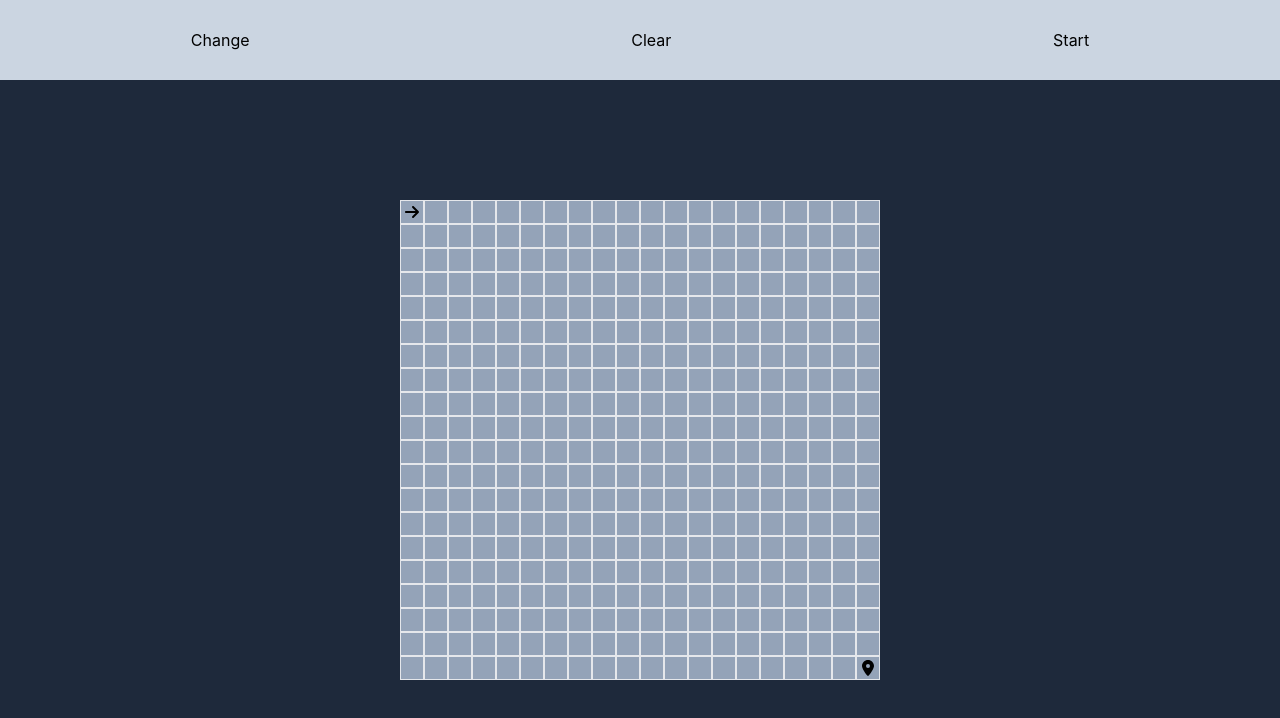
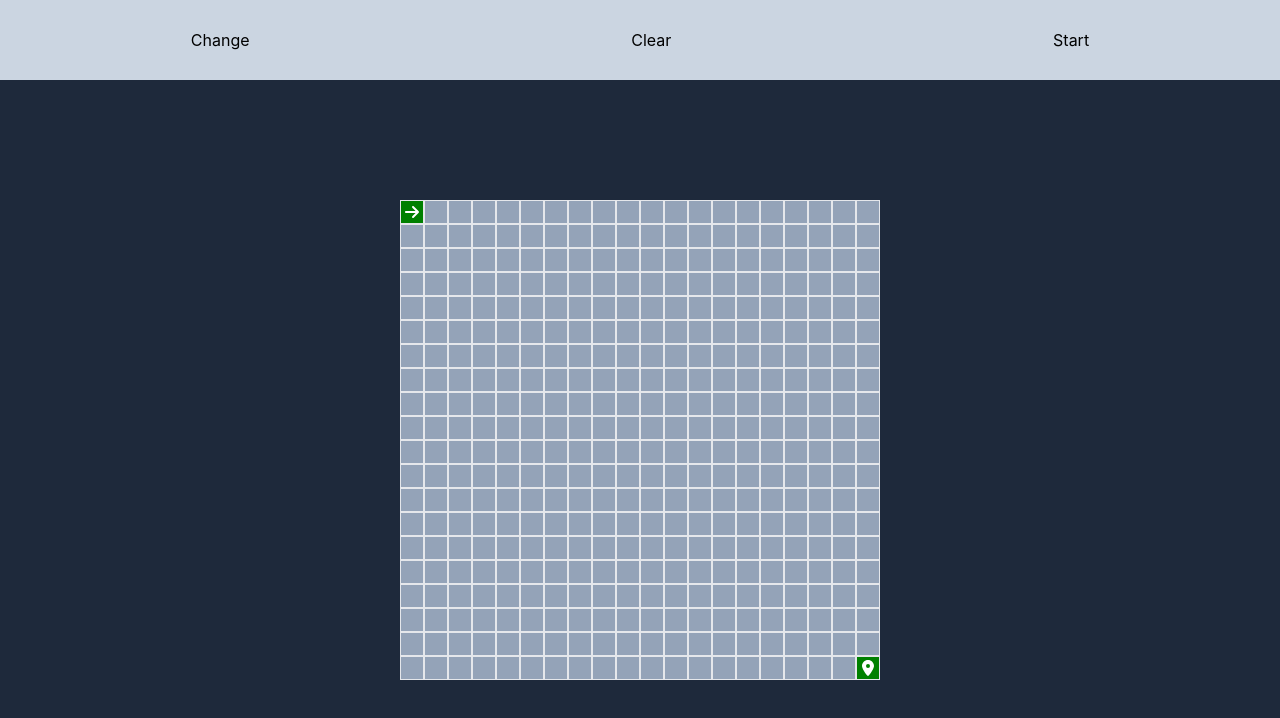
Before and after one commit to RyanBulluss/pathfinding, a React (Create React App) app: page / in a window 1280 px wide. Shown: the top 718 px of the page. Built offline with nearby package versions, Linux system fonts and the light colour scheme.

Commit message:
change colors to better show route

```diff
--- a/src/Cell.jsx
+++ b/src/Cell.jsx
@@ -5,7 +5,7 @@ import { faArrowRight, faMapMarkerAlt } from '@fortawesome/free-solid-svg-icons'
 const Cell = ({ toggleCell, yIdx, xIdx, cell, mouseDown, setMouseDown, toggleOneWall }) => {
   return (
     <div
-      className='border flex justify-center items-center'
+      className='border flex justify-center items-center text-white'
       onMouseOver={() => toggleCell(yIdx, xIdx)}
       onMouseDown={() => {
         if (!mouseDown) {
@@ -13,13 +13,12 @@ const Cell = ({ toggleCell, yIdx, xIdx, cell, mouseDown, setMouseDown, toggleOne
         }
       }}
       style={{ backgroundColor: cell.status === "wall" ? "black" :
-          cell.status === "end" ? "" :
+          cell.status === "end" ? "green" :
           cell.status === "searched" ? "yellow" :
           cell.status === "route" ? "green" :
-         cell.status === "start" ? "" : "" }}
+          cell.status === "start" ? "green" : "" }}
     >
       <div className='h-0 flex justify-center items-center'>
-
       {cell.status === "start" &&   <FontAwesomeIcon icon={faArrowRight} className="" />}
       {cell.status === "end" &&   <FontAwesomeIcon icon={faMapMarkerAlt} className="" />}
       </div>
```
